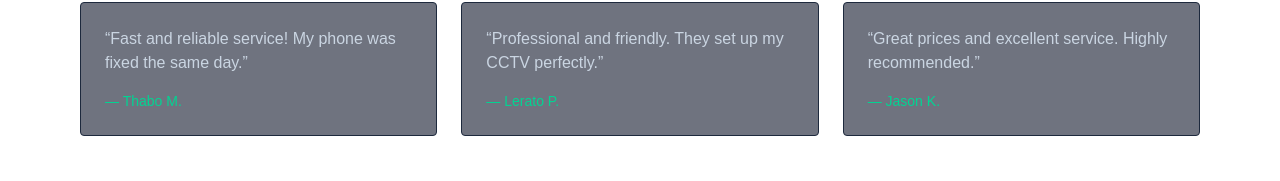
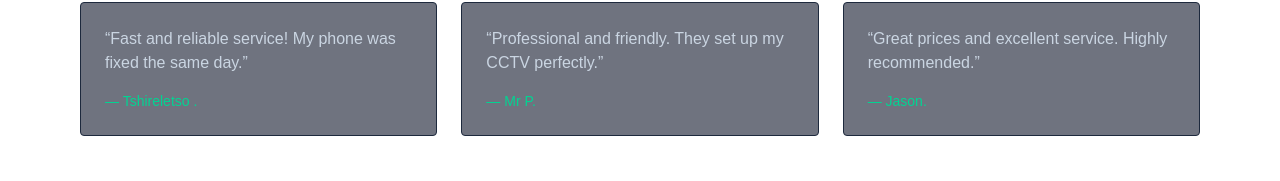
Before and after one commit to TwoOceans64/mj-tech-solutions, a Next.js app: page / in a window 1280 px wide. Shown: the part 1356-1537 px from the top of the page. Built offline with nearby package versions, Linux system fonts and the light colour scheme.

Commit message:
Update homepage service cards to use portfolio images

```diff
--- a/app/page.tsx
+++ b/app/page.tsx
@@ -19,42 +19,42 @@ export default function HomePage() {
             title="Cellphone Repairs"
             description="Screen replacements, battery issues, charging ports, software fixes and more."
             href="/services/cellphone-repairs"
-            image="/services/cellphone.jpg"
+            image="/services/cellphone-repairs.jpg"
           />
 
           <ServiceCard
             title="Laptop Repairs"
             description="Hardware repairs, software installation, virus removal, upgrades and more."
             href="/services/laptop-repairs"
-            image="/services/laptop.jpg"
+            image="/services/laptop-repairs.jpg"
           />
 
           <ServiceCard
             title="Computer Repairs"
             description="Desktop repairs, hardware upgrades, OS installs, troubleshooting and more."
             href="/services/computer-repairs"
-            image="/services/computer.jpg"
+            image="/services/computer-repairs.jpg"
           />
 
           <ServiceCard
             title="Camera Setup"
             description="CCTV installation, configuration, remote viewing setup and maintenance."
             href="/services/camera-setup"
-            image="/services/cctv.jpg"
+            image="/services/camera-setup.jpg"
           />
 
           <ServiceCard
             title="Business Registrations"
             description="CIPC company registration, amendments, tax numbers and compliance."
             href="/services/business-registrations"
-            image="/services/business.jpg"
+            image="/services/business-registrations.jpg"
           />
 
           <ServiceCard
             title="Graphic Design"
             description="Logos, posters, business cards, flyers, social media designs and more."
             href="/services/graphic-design"
-            image="/services/design.jpg"
+            image="/services/graphic-design.jpg"
           />
         </div>
       </section>
@@ -68,21 +68,21 @@ export default function HomePage() {
             <p className="text-slate-300">
               “Fast and reliable service! My phone was fixed the same day.”
             </p>
-            <p className="mt-4 text-sm text-emerald-400">— Thabo M.</p>
+            <p className="mt-4 text-sm text-emerald-400">— Tshireletso .</p>
           </div>
 
           <div className="rounded border border-slate-800 bg-slate-900/60 p-6">
             <p className="text-slate-300">
               “Professional and friendly. They set up my CCTV perfectly.”
             </p>
-            <p className="mt-4 text-sm text-emerald-400">— Lerato P.</p>
+            <p className="mt-4 text-sm text-emerald-400">— Mr P.</p>
           </div>
 
           <div className="rounded border border-slate-800 bg-slate-900/60 p-6">
             <p className="text-slate-300">
               “Great prices and excellent service. Highly recommended.”
             </p>
-            <p className="mt-4 text-sm text-emerald-400">— Jason K.</p>
+            <p className="mt-4 text-sm text-emerald-400">— Jason.</p>
           </div>
         </div>
       </section>
```
